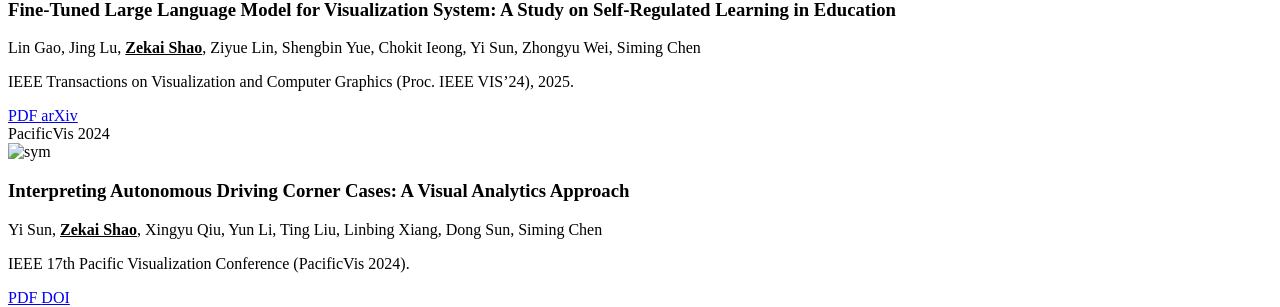
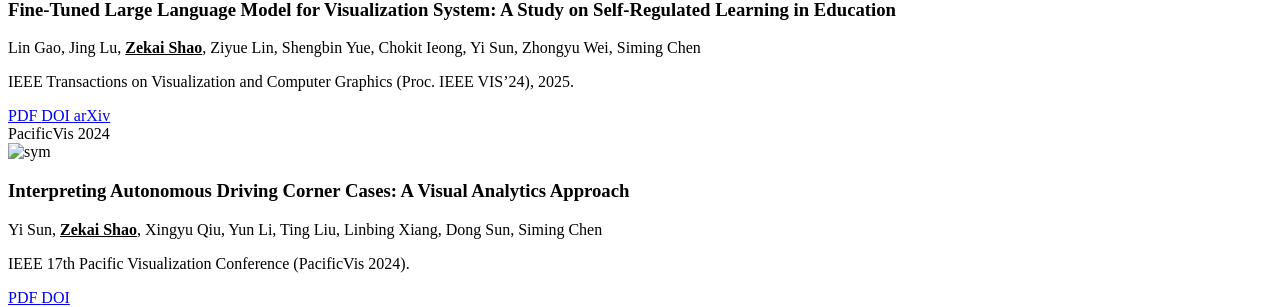
Before and after one commit to ZekaiShao25/ZekaiShao25.github.io, a Jekyll site: the page built from _pages/include/pub.md, in a window 1280 px wide and 900 px high, scrolled down 1813 px. Shown: the part 153-460 px from the top of the window. Built offline with Jekyll 4.4.1, drawn with Linux system fonts in a browser that asks for light colours; our own code applies the rules of GitHub Pages for plain Markdown files.

Commit message:
feat(update: 2409): update: 2409

```diff
--- a/_pages/include/pub.md
+++ b/_pages/include/pub.md
@@ -13,6 +13,9 @@ IEEE Transactions on Visualization and Computer Graphics (Proc. IEEE VIS'24), 20
 <div class="extra-links">
     <a class="_blank" href="./pdf/tailormind.pdf" >
         <i class="fas fa-newspaper" aria-hidden="true"></i> PDF
+    </a>
+    <a class="_blank" href="https://doi.org/10.1109/TVCG.2024.3456145">
+        <i class="ai ai-doi ai-1x" aria-hidden="true"></i> DOI
     </a>
     <a class="_blank" href="https://arxiv.org/abs/2407.20570">
         <i class="ai ai-arxiv ai-1x" aria-hidden="true"></i> arXiv
```
Also changed, not shown: _pages/include/service.md (+1 -0 lines).
